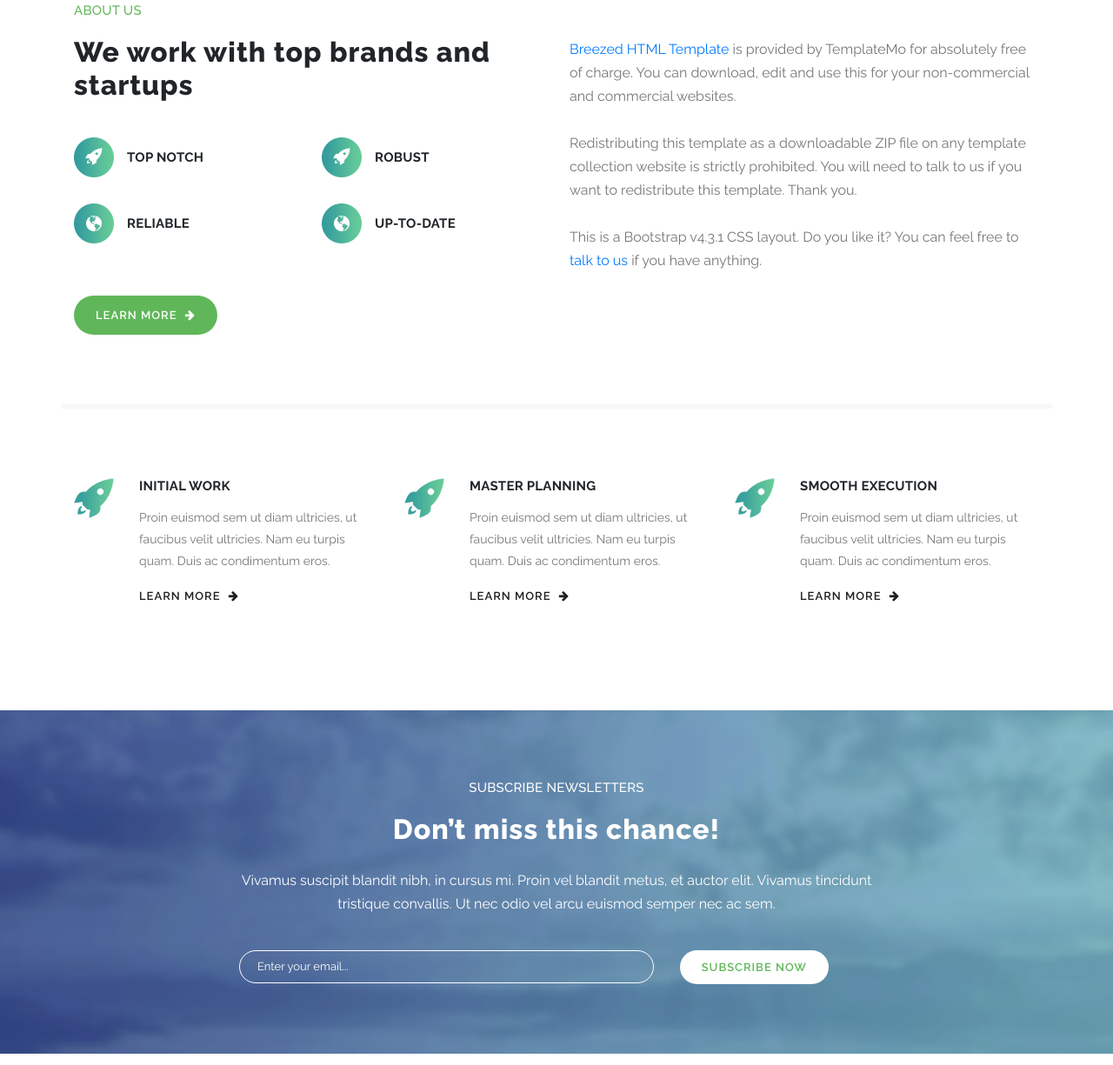
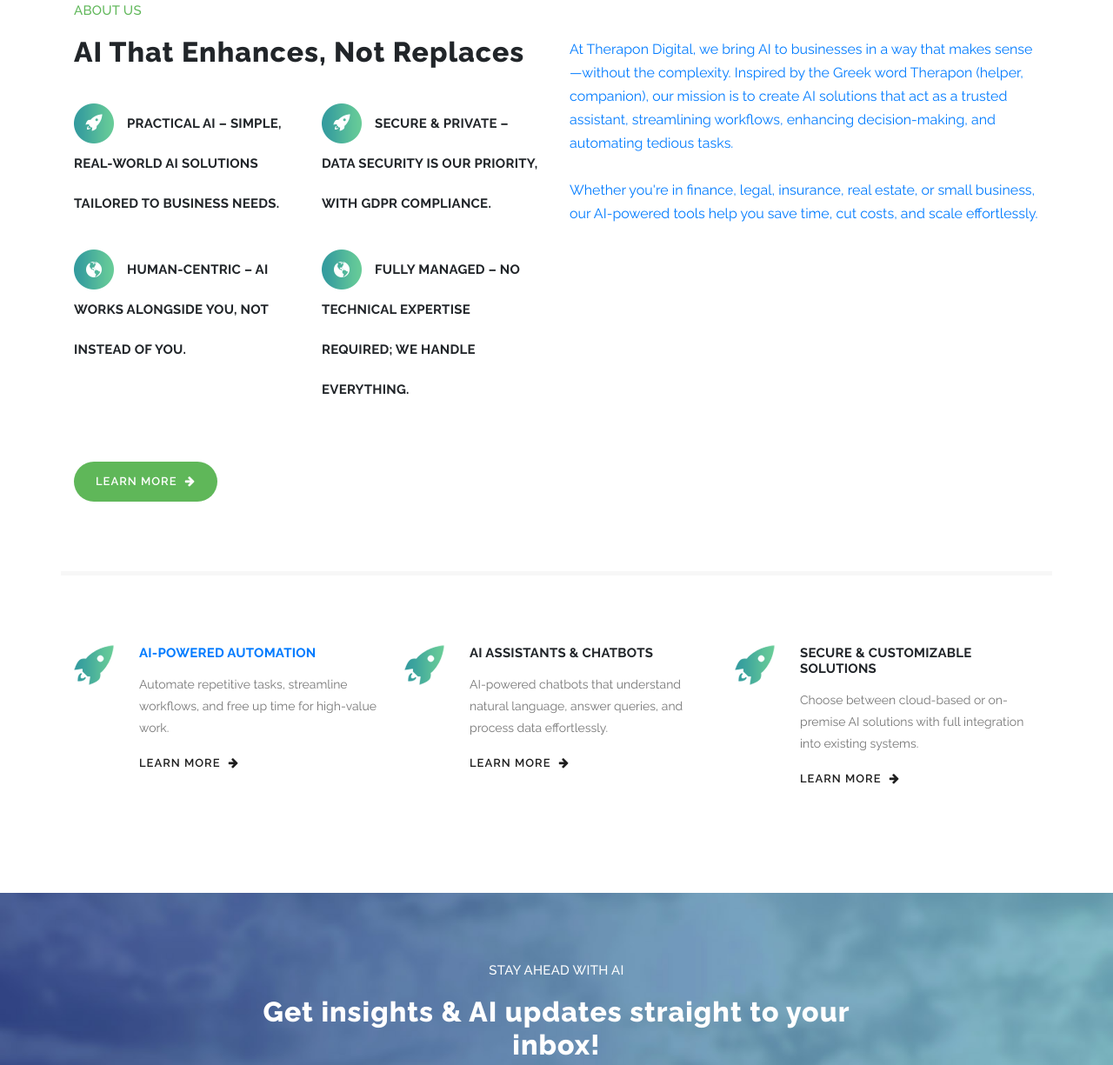
Before and after one commit to iatridis1/New-website, a plain HTML site: page index.html in a window 1280 px wide. Shown: the part 877-2102 px from the top of the page at 87% size. Drawn offline with Linux system fonts and the light colour scheme.

Commit message:
Update index.html

```diff
--- a/index.html
+++ b/index.html
@@ -59,9 +59,9 @@ https://templatemo.com/tm-543-breezed
                         <ul class="nav">
                             <li class="scroll-to-section"><a href="#top" class="active">Home</a></li>
                             <li class="scroll-to-section"><a href="#about">About</a></li>
-                            <li class="scroll-to-section"><a href="#projects">Projects</a></li>
+                            <li class="scroll-to-section"><a href="#projects">AI Solutions</a></li>
                             <li class="submenu">
-                                <a href="javascript:;">Drop Down</a>
+                                <a href="javascript:;">Resources</a>
                                 <ul>
                                     <li><a href="">About Us</a></li>
                                     <li><a href="">Features</a></li>
@@ -153,31 +153,31 @@ https://templatemo.com/tm-543-breezed
                     <div class="left-text-content">
                         <div class="section-heading">
                             <h6>About Us</h6>
-                            <h2>We work with top brands and startups</h2>
+                            <h2>AI That Enhances, Not Replaces</h2>
                         </div>
                         <div class="row">
                             <div class="col-md-6 col-sm-6">
                                 <div class="service-item">
                                     <img src="assets/images/service-item-01.png" alt="">
-                                    <h4>Top Notch</h4>
+                                    <h4>Practical AI – Simple, real-world AI solutions tailored to business needs.</h4>
                                 </div>
                             </div>
                             <div class="col-md-6 col-sm-6">
                                 <div class="service-item">
                                     <img src="assets/images/service-item-01.png" alt="">
-                                    <h4>Robust</h4>
+                                    <h4>Secure & Private – Data security is our priority, with GDPR compliance.</h4>
                                 </div>
                             </div>
                             <div class="col-md-6 col-sm-6">
                                 <div class="service-item">
                                     <img src="assets/images/contact-info-03.png" alt="">
-                                    <h4>Reliable</h4>
+                                    <h4>Human-Centric – AI works alongside you, not instead of you.</h4>
                                 </div>
                             </div>
                             <div class="col-md-6 col-sm-6">
                                 <div class="service-item">
                                     <img src="assets/images/contact-info-03.png" alt="">
-                                    <h4>Up-to-date</h4>
+                                    <h4>Fully Managed – No technical expertise required; we handle everything.</h4>
                                 </div>
                             </div>
                             <div class="col-md-12">
@@ -190,9 +190,8 @@ https://templatemo.com/tm-543-breezed
                 </div>
                 <div class="col-lg-6 col-md-6 col-xs-12">
                     <div class="right-text-content">
-                        <p><a rel="nofollow noopener" href="https://templatemo.com/tm-543-breezed" target="_parent">Breezed HTML Template</a> is provided by TemplateMo for absolutely free of charge. You can download, edit and use this for your non-commercial and commercial websites.
-                        <br><br>Redistributing this template as a downloadable ZIP file on any template collection website is strictly prohibited. You will need to talk to us if you want to redistribute this template. Thank you.
-                      <br><br>This is a Bootstrap v4.3.1 CSS layout. Do you like it? You can feel free to <a rel="nofollow noopener" href="https://templatemo.com/contact" target="_parent">talk to us</a> if you have anything.</p>
+                        <p><a rel="nofollow noopener" href="https://templatemo.com/tm-543-breezed" target="_parent">At Therapon Digital, we bring AI to businesses in a way that makes sense—without the complexity. Inspired by the Greek word Therapon (helper, companion), our mission is to create AI solutions that act as a trusted assistant, streamlining workflows, enhancing decision-making, and automating tedious tasks.
+                      <br><br>Whether you're in finance, legal, insurance, real estate, or small business, our AI-powered tools help you save time, cut costs, and scale effortlessly.</p>
                     </div>
                 </div>
             </div>
@@ -210,8 +209,8 @@ https://templatemo.com/tm-543-breezed
                             <img src="assets/images/features-icon-1.png" alt="">
                         </div>
                         <div class="features-content">
-                            <h4>Initial Work</h4>
-                            <p>Proin euismod sem ut diam ultricies, ut faucibus velit ultricies. Nam eu turpis quam. Duis ac condimentum eros.</p>
+                            <h4>AI-Powered Automation</h4>
+                            <p>Automate repetitive tasks, streamline workflows, and free up time for high-value work.</p>
                             <a href="#" class="text-button-icon">
                                 Learn More <i class="fa fa-arrow-right"></i>
                             </a>
@@ -224,8 +223,8 @@ https://templatemo.com/tm-543-breezed
                             <img src="assets/images/features-icon-1.png" alt="">
                         </div>
                         <div class="features-content">
-                            <h4>Master Planning</h4>
-                            <p>Proin euismod sem ut diam ultricies, ut faucibus velit ultricies. Nam eu turpis quam. Duis ac condimentum eros.</p>
+                            <h4>AI Assistants & Chatbots</h4>
+                            <p>AI-powered chatbots that understand natural language, answer queries, and process data effortlessly.</p>
                             <a href="#" class="text-button-icon">
                                 Learn More <i class="fa fa-arrow-right"></i>
                             </a>
@@ -238,8 +237,8 @@ https://templatemo.com/tm-543-breezed
                             <img src="assets/images/features-icon-1.png" alt="">
                         </div>
                         <div class="features-content">
-                            <h4>Smooth Execution</h4>
-                            <p>Proin euismod sem ut diam ultricies, ut faucibus velit ultricies. Nam eu turpis quam. Duis ac condimentum eros.</p>
+                            <h4>Secure & Customizable Solutions</h4>
+                            <p>Choose between cloud-based or on-premise AI solutions with full integration into existing systems.</p>
                             <a href="#" class="text-button-icon">
                                 Learn More <i class="fa fa-arrow-right"></i>
                             </a>
@@ -257,11 +256,11 @@ https://templatemo.com/tm-543-breezed
             <div class="row">
                 <div class="col-lg-8 offset-lg-2">
                     <div class="section-heading">
-                        <h6>Subscribe Newsletters</h6>
-                        <h2>Don’t miss this chance!</h2>
+                        <h6>Stay Ahead with AI</h6>
+                        <h2>Get insights & AI updates straight to your inbox!</h2>
                     </div>
                     <div class="subscribe-content">
-                        <p>Vivamus suscipit blandit nibh, in cursus mi. Proin vel blandit metus, et auctor elit. Vivamus tincidunt tristique convallis. Ut nec odio vel arcu euismod semper nec ac sem.</p>
+                        <p>AI is evolving fast—stay updated on the latest trends, tools, and strategies for leveraging AI in your business.</p>
                         <div class="subscribe-form">
                             <form id="subscribe-now" action="" method="get">
                                 <div class="row">
@@ -292,15 +291,15 @@ https://templatemo.com/tm-543-breezed
         <div class="row">
             <div class="col-lg-3">
                 <div class="section-heading">
-                    <h6>Our Projects</h6>
-                    <h2>Some of our latest projects</h2>
+                    <h6>Our AI Solutions</h6>
+                    <h2>Easy to use AI solutions tailored for your business</h2>
                 </div>
                 <div class="filters">
                     <ul>
                         <li class="active" data-filter="*">All</li>
-                        <li data-filter=".des">Web Design</li>
-                        <li data-filter=".dev">Web Development</li>
-                        <li data-filter=".gra">Graphics</li>
+                        <li data-filter=".des">AI Automation</li>
+                        <li data-filter=".dev">AI Assistants</li>
+                        <li data-filter=".gra">Data Intelligence</li>
                         <li data-filter=".tsh">Artworks</li>
                     </ul>
                 </div>
@@ -352,8 +351,8 @@ https://templatemo.com/tm-543-breezed
             <div class="row">
                 <div class="col-lg-12">
                     <div class="section-heading">
-                        <h6>Digital Team</h6>
-                        <h2>young and talented members</h2>
+                        <h6>Testimonials</h6>
+                        <h2>What Our Clients Say</h2>
                     </div>
                 </div>
                 <div class="col-lg-12 col-md-12 col-sm-12 mobile-bottom-fix-big" data-scroll-reveal="enter left move 30px over 0.6s after 0.4s">
```
